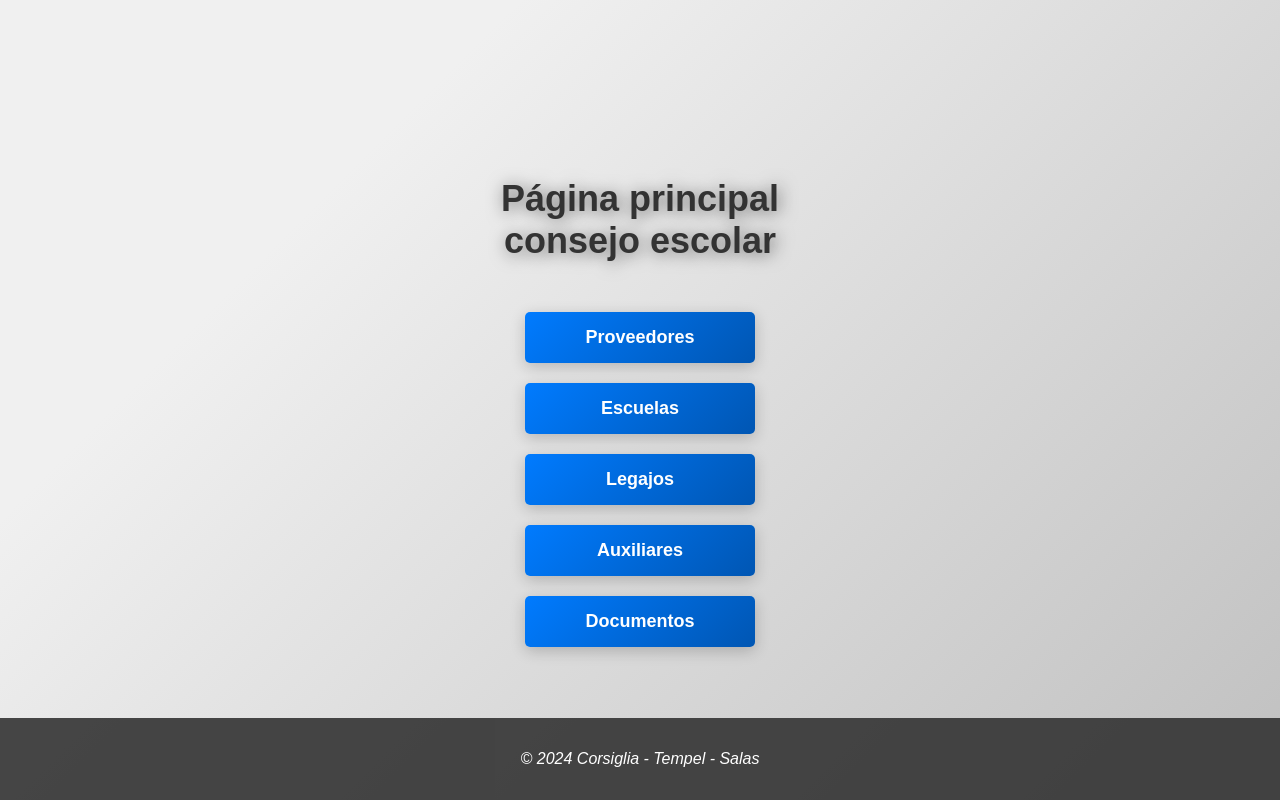
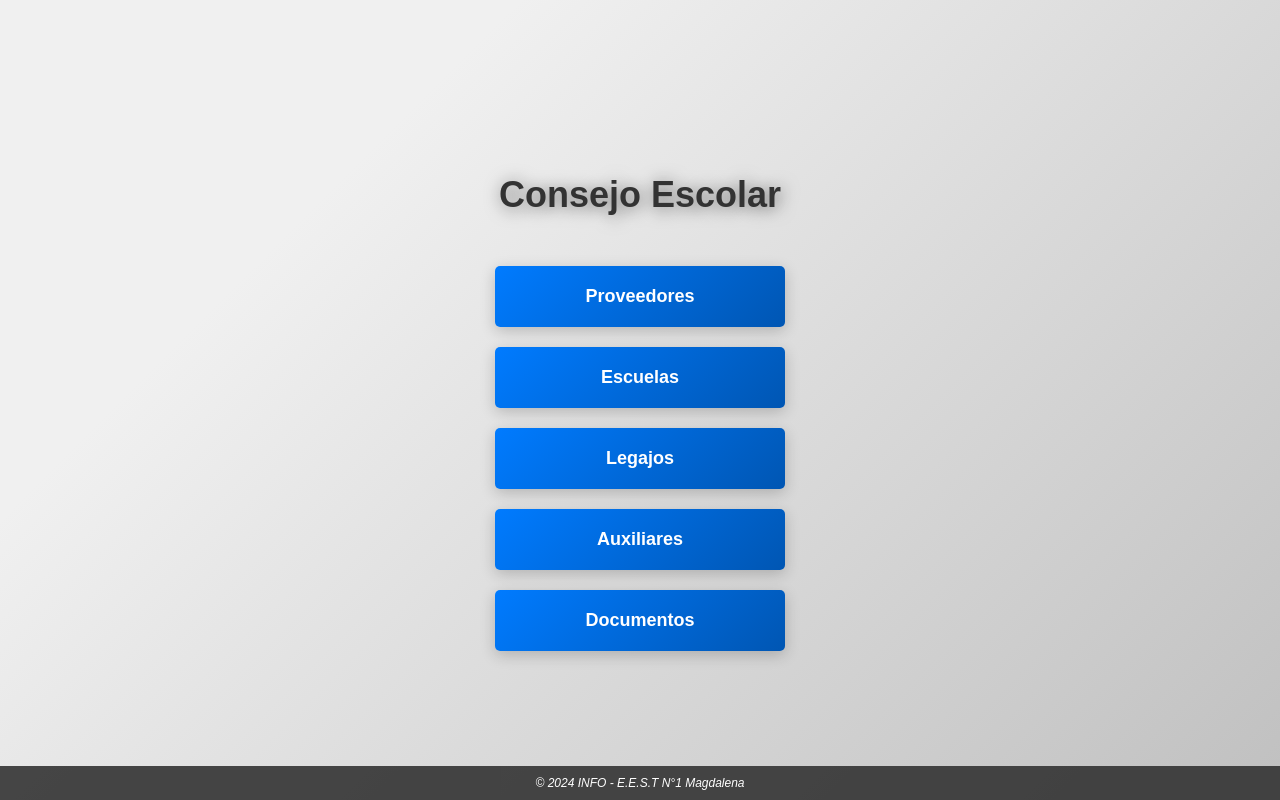
Before and after one commit to Taxx354/consejo, a PHP site: page / in a window 1280 px wide. Run offline with PHP 8.4, Linux system fonts and the light colour scheme.

Commit message:
Cambios visuales

```diff
--- a/index.php
+++ b/index.php
@@ -46,8 +46,8 @@
 
         .button-container a {
             display: block;
-            width: 200px;
-            padding: 15px;
+            width: 250px; /* Ancho ajustado */
+            padding: 20px; /* Padding ajustado */
             text-align: center;
             text-decoration: none;
             background: linear-gradient(135deg, #007bff, #0056b3);
@@ -64,10 +64,21 @@
             transform: scale(1.05);
             box-shadow: 0 6px 20px rgba(0, 0, 0, 0.3);
         }
+
+        footer {
+            margin-top: auto;
+            padding: 10px;
+            text-align: center;
+        }
+
+        footer p {
+            margin: 0;
+            font-size: 12px;
+        }
     </style>
 </head>
 <body>
-    <h1>Página principal <br> consejo escolar</h1>
+    <h1>Consejo Escolar</h1>
     <div class="button-container">
         <a href="proveedores/proveedores.php">Proveedores</a>
         <a href="escuela/escuela.php">Escuelas</a>
@@ -77,7 +88,7 @@
     </div>
 
     <footer>
-        <p><em>© 2024 Corsiglia - Tempel - Salas</em></p>
+        <p><em>© 2024 INFO - E.E.S.T N°1 Magdalena</em></p>
     </footer>
 </body>
 </html>
--- a/proveedores/proveedores.php
+++ b/proveedores/proveedores.php
@@ -112,8 +112,8 @@ footer {
                 <?php
                 // Datos de conexión
                 $servername = "localhost";
-                $username = "admin";
-                $password = "admin";
+                $username = "root";
+                $password = "";
                 $dbname = "consejo";
 
 
```
